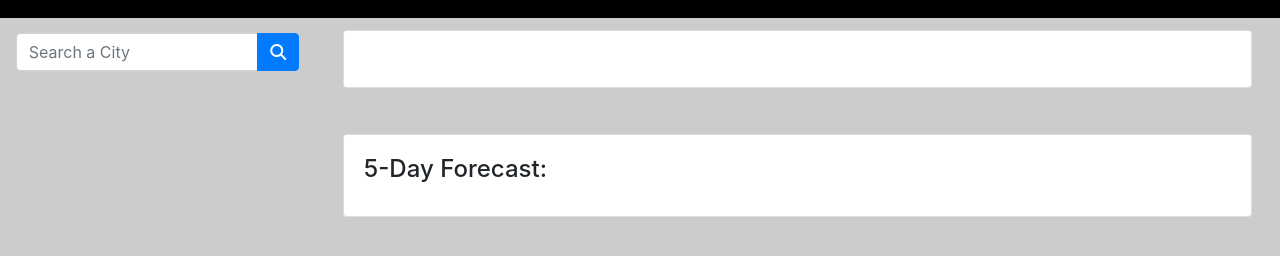
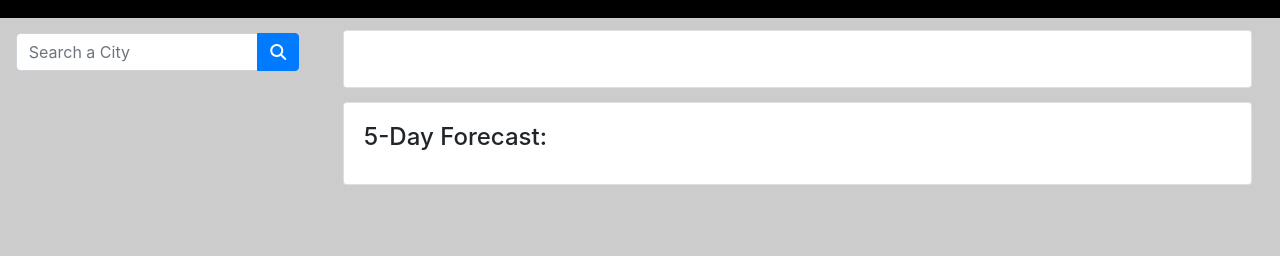
Before and after one commit to adam-lowe/Weather-Dashboard, a plain HTML site: page index.html in a window 1280 px wide. Shown: the part 64-320 px from the top of the page. Drawn offline with nearby package versions, Linux system fonts and the light colour scheme; no server answers.

Commit message:
slightly adjusted margin for forecast area

```diff
--- a/assets/css/style.css
+++ b/assets/css/style.css
@@ -22,5 +22,5 @@ header {
     margin-top: 0.5%;
 }
 #forecast {
-    margin-top: 5%;
+    margin-top: 1.5%;
 }
```
